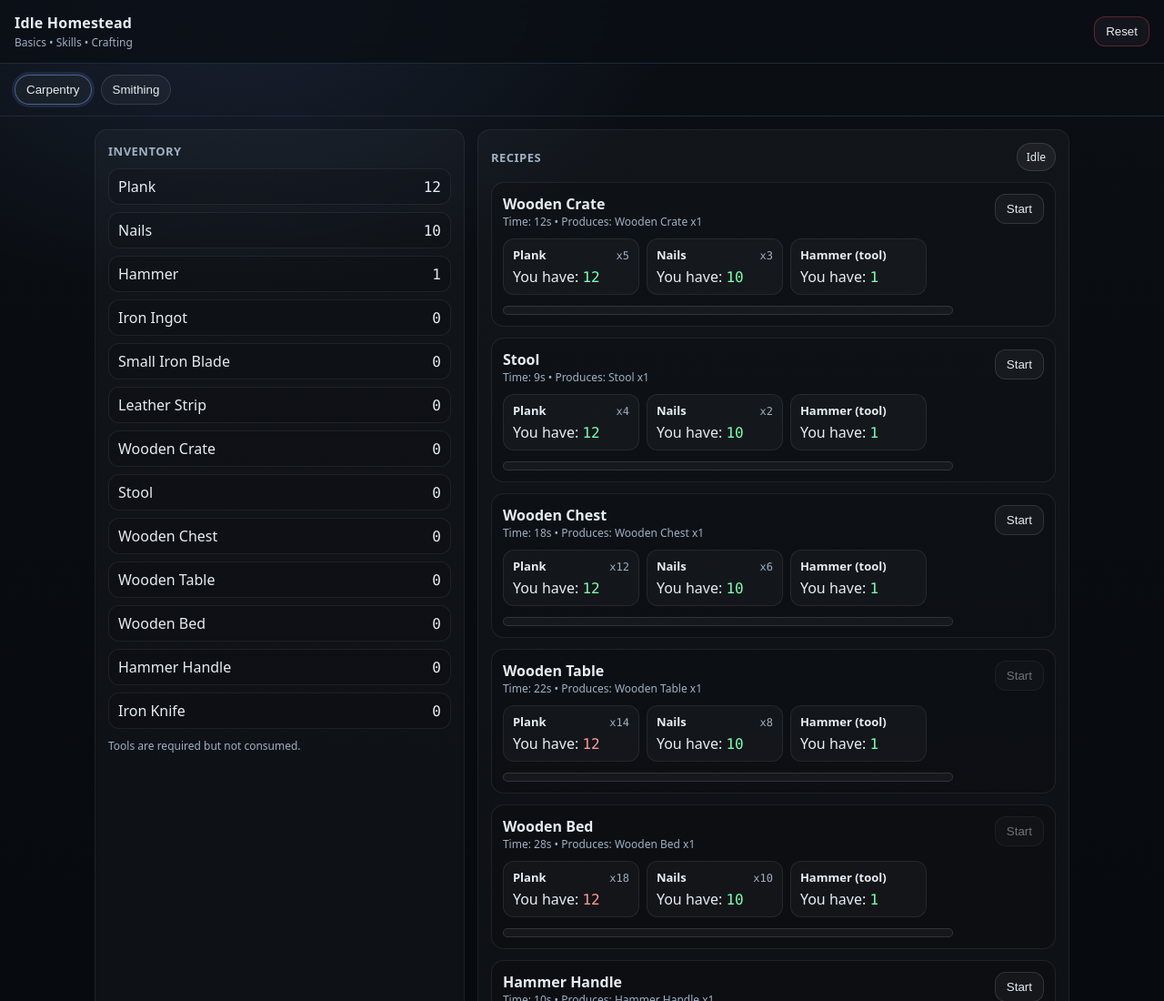
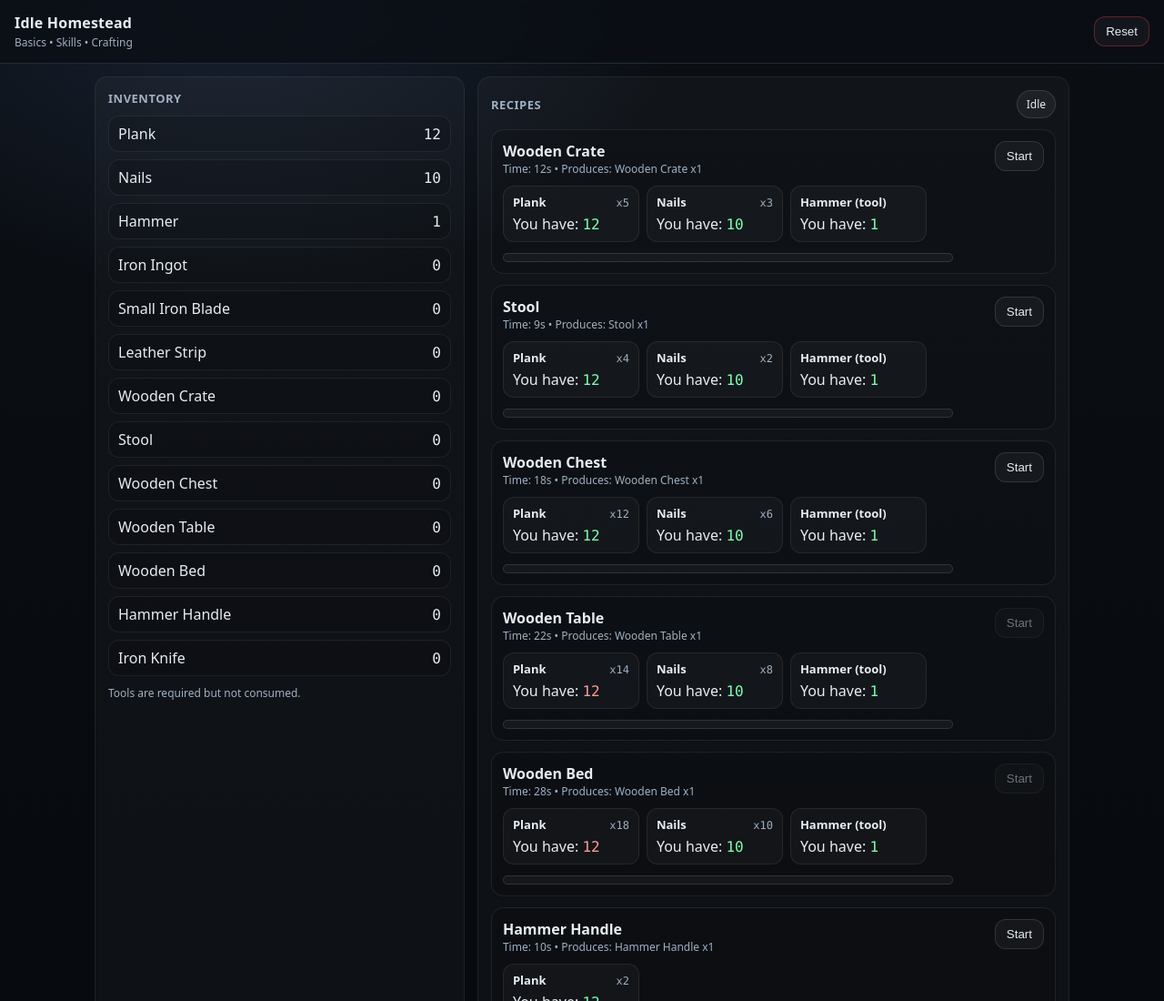
Before and after one commit to ozyurtyakup1/Game, a plain HTML site: page index.html in a window 1280 px wide. Shown: the top 1100 px of the page at 91% size. Drawn offline with Linux system fonts and the light colour scheme.

Commit message:
updated data

```diff
--- a/data.js
+++ b/data.js
@@ -1,4 +1,3 @@
-// data.js
 import { ITEMS } from "./items.js";
 import { CARPENTRY_RECIPES } from "./skills/carpentry.recipes.js";
 import { SMITHING_RECIPES } from "./skills/smithing.recipes.js";
--- a/index.html
+++ b/index.html
@@ -3,7 +3,7 @@
 <head>
   <meta charset="utf-8" />
   <meta name="viewport" content="width=device-width,initial-scale=1" />
-  <title>Idle Homestead - Carpentry</title>
+  <title>Idle Homestead</title>
   <link rel="stylesheet" href="./styles.css" />
 </head>
 <body>
@@ -16,11 +16,6 @@
       <button id="btnReset" class="btn danger">Reset</button>
     </div>
   </header>
-
-  <nav class="tabs">
-    <button class="tab active">Carpentry</button>
-    <button class="tab">Smithing</button>
-  </nav>
 
   <main class="layout">
     <section class="card">
```
Also changed, not shown: ui.js (+1 -11 lines).
